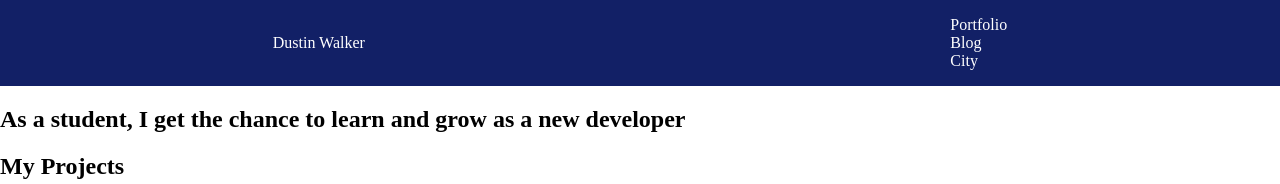
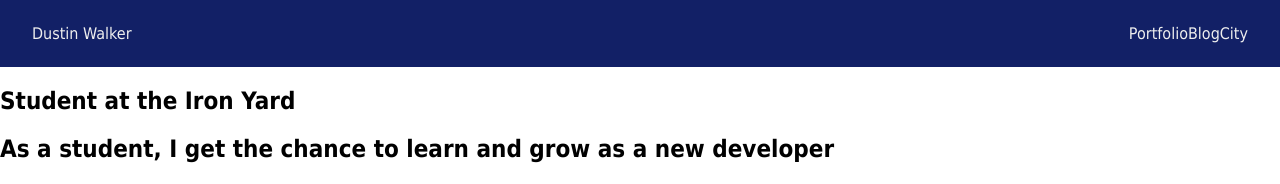
Before and after one commit to DustinJWalker/07-portfolio, a website: page public/index.html in a window 1280 px wide. Shown: the top 184 px of the page. Drawn offline with nearby package versions, Linux system fonts and the light colour scheme; files that its build step writes are made by us from their sources.

Commit message:
created and added css to nav.scss

```diff
--- /dev/null
+++ b/nav.scss
@@ -0,0 +1,15 @@
+.nav-bar   {
+  display: flex;
+  flex-direction: row;
+  align-items: center;
+  justify-content: space-between;
+  padding: 0.5rem 2rem;
+  background: #122066;
+  color: #eee;
+}
+
+.nav-items  {
+  display: flex;
+  flex-direction: row;
+  list-style-type: none;
+}
--- a/public/index.html
+++ b/public/index.html
@@ -23,8 +23,8 @@
   </nav>
 
   <section class="hero">
-    <h1 class="Student at The Iron Yard"</h1>
-      <h2 class="">As a student, I get the chance to learn and grow as a new developer</h2>
+    <h1 class="hero-big__text">Student at the Iron Yard</h1>
+      <h2 class="hero-small__text">As a student, I get the chance to learn and grow as a new developer</h2>
     </section>
 
     <section calss="main-content">
--- a/styles/_box-sizing.scss
+++ b/styles/_box-sizing.scss
@@ -11,3 +11,8 @@ html {
     box-sizing: inherit;
   }
 }
+
+body {
+  margin: 0;
+  font-family: tahoma;
+}
--- a/styles/app.scss
+++ b/styles/app.scss
@@ -4,28 +4,4 @@
 $fa-font-path: '//netdna.bootstrapcdn.com/font-awesome/4.3.0/fonts';
 @import 'font-awesome/scss/font-awesome';
 @import 'box-sizing';
-
-
-
-
-body {
-  margin: 0;
-}
-
-
-//nav bar section
-.nav-bar {
-  display: flex;
-  max-width: 100%;
-  flex-direction: row;
-  align-items: center;
-  justify-content: space-around;
-
-  background-color: #122066;
-  color: white;
-}
-
-.nav-items  {
-  list-style-type: none;
-
-}
+@import 'nav';
```
